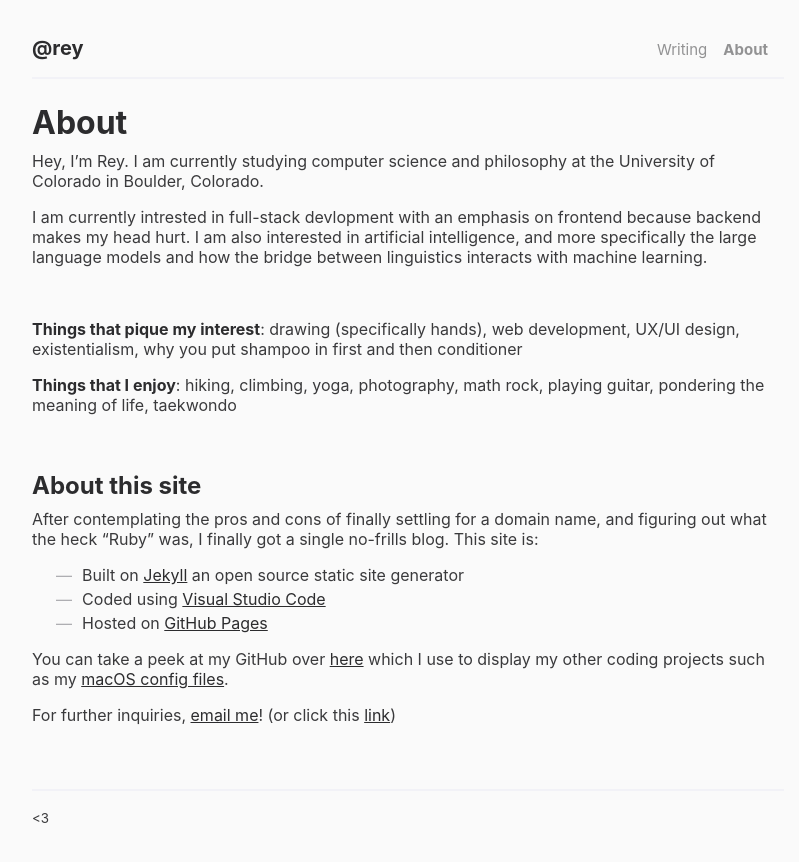
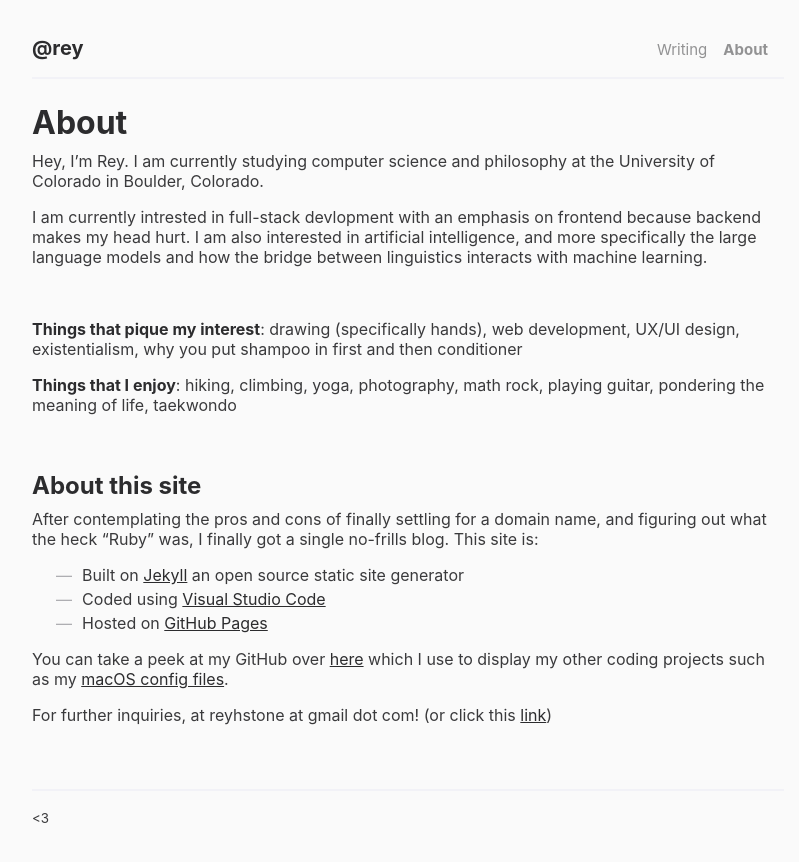
Before and after one commit to exkcd/blog, a Jekyll site: the page built from about.md, in a window 1280 px wide. Shown: the top 862 px of the page, without its empty margins (232-1031 px from the left). Built offline with Jekyll 4.4.1, drawn with Linux system fonts in a browser that asks for light colours.

Commit message:
Update about.md

```diff
--- a/about.md
+++ b/about.md
@@ -25,4 +25,4 @@ After contemplating the pros and cons of finally settling for a domain name, and
 
 You can take a peek at my GitHub over [here](https://github.com/exkcd) which I use to display my other coding projects such as my [macOS config files](https://github.com/exkcd/config).
 
-For further inquiries, [email me](mailto:reyhstone@gmail.com)! (or click this [link](https://www.youtube.com/watch?v=dQw4w9WgXcQ))
+For further inquiries, at reyhstone at gmail dot com! (or click this [link](https://www.youtube.com/watch?v=dQw4w9WgXcQ))
```
